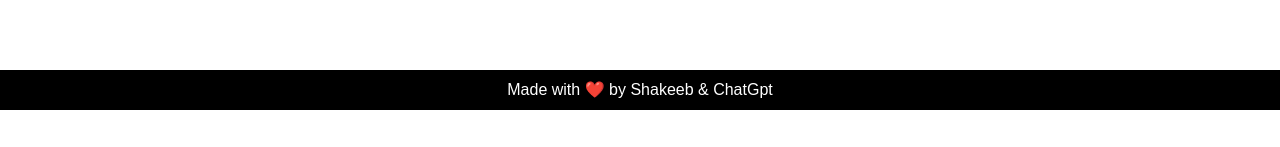
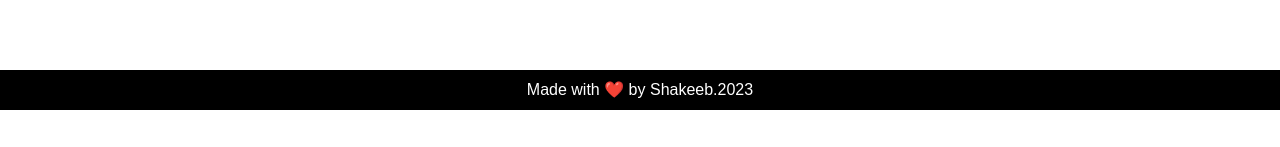
Before and after one commit to tlepatience/Portfolio, a website: page index.html in a window 1280 px wide. Shown: the part 3144-3291 px from the top of the page. Drawn offline with Linux system fonts and the light colour scheme.

Commit message:
Add files via upload

```diff
--- a/index.html
+++ b/index.html
@@ -204,7 +204,7 @@
         <button type="submit">Send Message</button>
     </form>
   </div>
-    <div class="footer">Made with ❤️ by Shakeeb & ChatGpt</div>
+    <div class="footer">Made with ❤️ by Shakeeb.2023</div>
 
   <script>
     var form = document.getElementById('contact-form');
```
